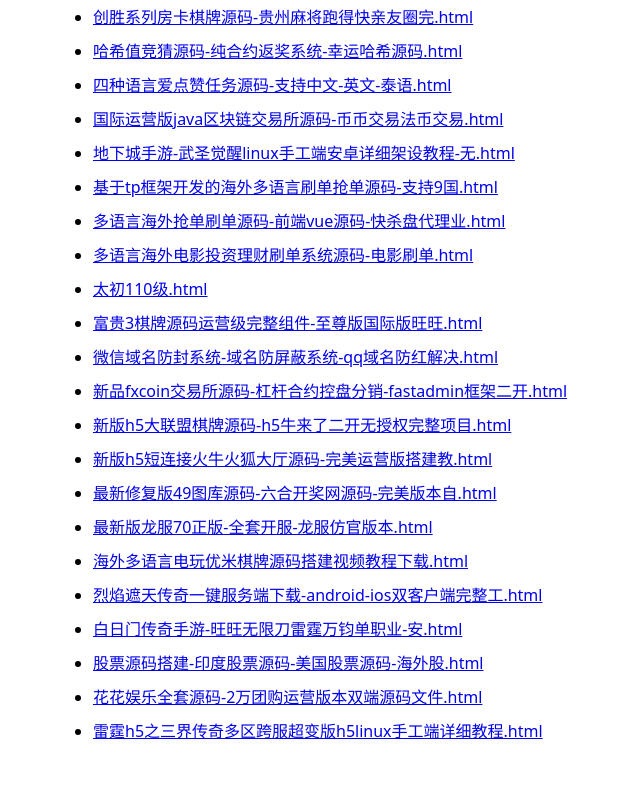
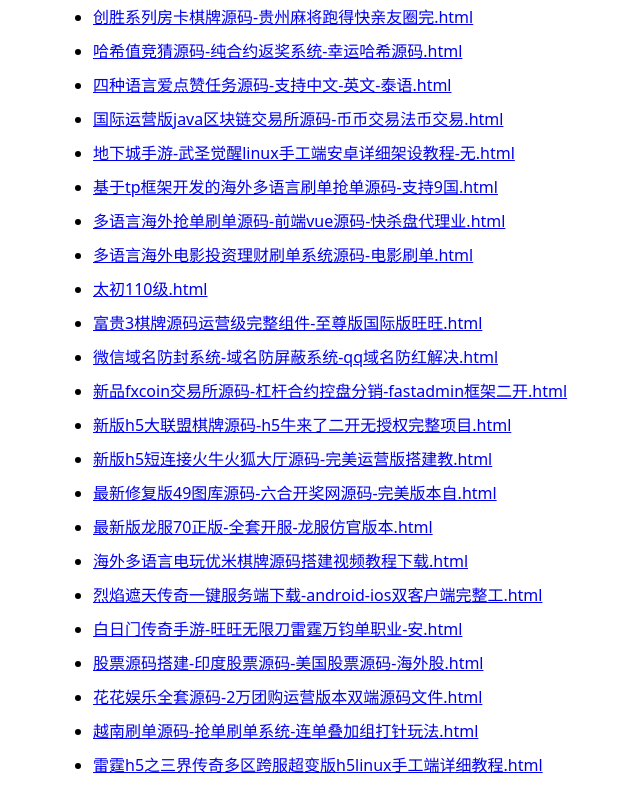
Before and after one commit to opmhoubue-eng/yuanmago-posts, a plain HTML site: page docs/index.html in a window 1280 px wide. Shown: the part 816-1627 px from the top of the page, without its empty margins (157-797 px from the left). Before the commit the page ends 1601 px from the top, so only its background shows below. Drawn offline with Linux system fonts and the light colour scheme.

Commit message:
Add/Update docs/index.html

```diff
--- a/docs/index.html
+++ b/docs/index.html
@@ -45,4 +45,5 @@
 <li><a href="./白日门传奇手游-旺旺无限刀雷霆万钧单职业-安.html">白日门传奇手游-旺旺无限刀雷霆万钧单职业-安.html</a></li>
 <li><a href="./股票源码搭建-印度股票源码-美国股票源码-海外股.html">股票源码搭建-印度股票源码-美国股票源码-海外股.html</a></li>
 <li><a href="./花花娱乐全套源码-2万团购运营版本双端源码文件.html">花花娱乐全套源码-2万团购运营版本双端源码文件.html</a></li>
+<li><a href="./越南刷单源码-抢单刷单系统-连单叠加组打针玩法.html">越南刷单源码-抢单刷单系统-连单叠加组打针玩法.html</a></li>
 <li><a href="./雷霆h5之三界传奇多区跨服超变版h5linux手工端详细教程.html">雷霆h5之三界传奇多区跨服超变版h5linux手工端详细教程.html</a></li></ul></main></body></html>
```
